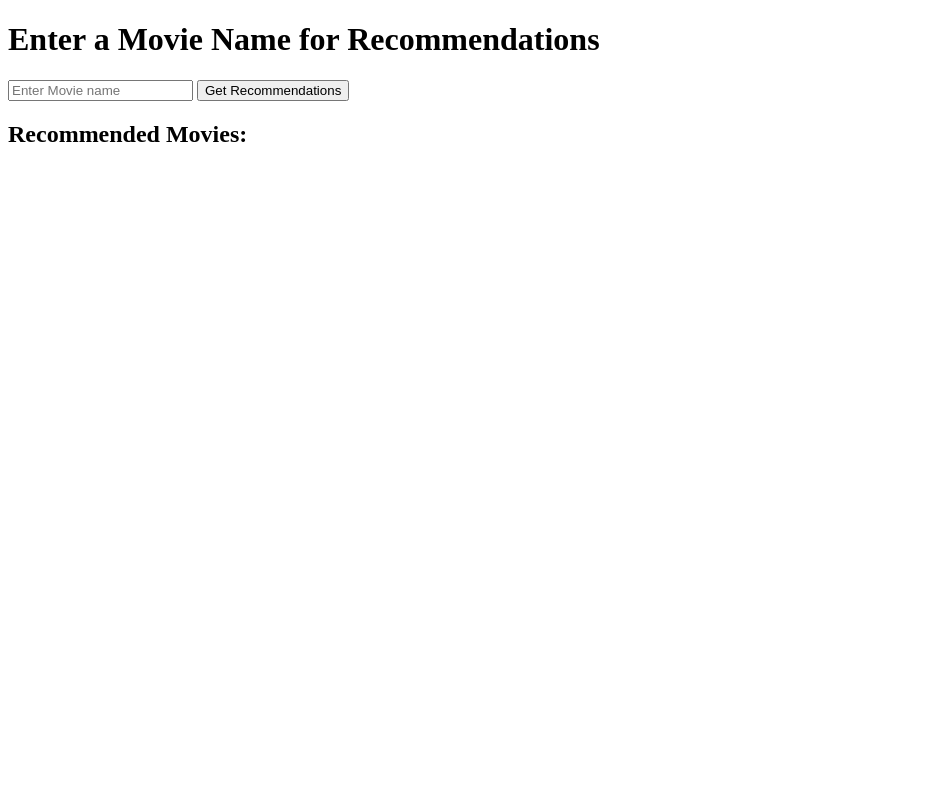
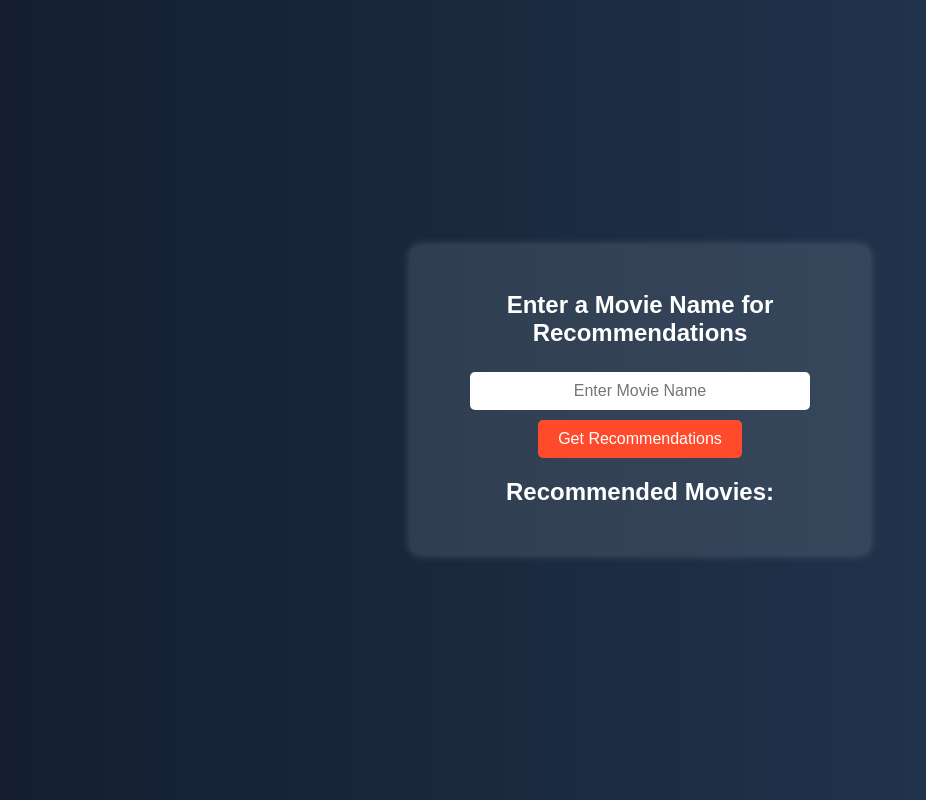
Before and after one commit to rbbishtji236/movie-recommended-system, a Flask app: page / in a window 1280 px wide. Shown: the whole page, without its empty margins (0-926 px from the left). Run offline with Flask 3, Linux system fonts and the light colour scheme; parts of the project's set-up code (start-up, migrations or seed data) failed here and were passed over.

Commit message:
Updated html file

```diff
--- a/templates/index.html
+++ b/templates/index.html
@@ -1,19 +1,106 @@
 <!DOCTYPE html>
-<html>
+<html lang="en">
 <head>
+    <meta charset="UTF-8">
+    <meta name="viewport" content="width=device-width, initial-scale=1.0">
     <title>Movie Recommendation</title>
     <script src="https://code.jquery.com/jquery-3.6.0.min.js"></script>
+    <style>
+        /* Global Styles */
+        body {
+            font-family: Arial, sans-serif;
+            background: linear-gradient(to right, #141e30, #243b55);
+            color: white;
+            text-align: center;
+            margin: 0;
+            padding: 0;
+            height: 100vh;
+            display: flex;
+            flex-direction: column;
+            justify-content: center;
+            align-items: center;
+        }
+
+        /* Container */
+        .container {
+            background: rgba(255, 255, 255, 0.1);
+            padding: 30px;
+            border-radius: 10px;
+            box-shadow: 0 0 10px rgba(255, 255, 255, 0.2);
+            width: 80%;
+            max-width: 400px;
+        }
+
+        h1 {
+            font-size: 24px;
+            margin-bottom: 15px;
+        }
+
+        /* Form Styling */
+        input[type="text"] {
+            width: 80%;
+            padding: 10px;
+            margin: 10px 0;
+            border: none;
+            border-radius: 5px;
+            outline: none;
+            font-size: 16px;
+            text-align: center;
+        }
+
+        button {
+            background: #ff4b2b;
+            color: white;
+            border: none;
+            padding: 10px 20px;
+            font-size: 16px;
+            border-radius: 5px;
+            cursor: pointer;
+            transition: 0.3s ease;
+        }
+
+        button:hover {
+            background: #ff3a1a;
+        }
+
+        /* Recommendations List */
+        h2 {
+            margin-top: 20px;
+        }
+
+        ul {
+            list-style: none;
+            padding: 0;
+        }
+
+        li {
+            background: rgba(255, 255, 255, 0.2);
+            margin: 5px;
+            padding: 10px;
+            border-radius: 5px;
+            font-size: 16px;
+        }
+
+        li.error {
+            color: #ff3a1a;
+            font-weight: bold;
+        }
+    </style>
 </head>
 <body>
+
+    <div class="container">
         <h1>Enter a Movie Name for Recommendations</h1>
 
         <form id="recommendationForm">
-        <input type="text" id="movieInput" name="movie" placeholder="Enter Movie name" required>
+            <input type="text" id="movieInput" name="movie" placeholder="Enter Movie Name" required>
+            <br>
             <button type="submit">Get Recommendations</button>
         </form>
 
         <h2>Recommended Movies:</h2>
         <ul id="recommendationList"></ul>
+    </div>
 
     <script>
         $(document).ready(function () {
@@ -35,7 +122,7 @@
                         $("#recommendationList").empty(); // Clear previous results
 
                         if (response.error) {
-                            $("#recommendationList").append("<li style='color: red;'>" + response.error + "</li>");
+                            $("#recommendationList").append("<li class='error'>" + response.error + "</li>");
                         } else {
                             response.recommendations.forEach(function (movie) {
                                 $("#recommendationList").append("<li>" + movie + "</li>");
@@ -43,11 +130,12 @@
                         }
                     },
                     error: function () {
-                        $("#recommendationList").append("<li style='color: red;'>Error fetching recommendations.</li>");
+                        $("#recommendationList").append("<li class='error'>Error fetching recommendations.</li>");
                     }
                 });
             });
         });
     </script>
+
 </body>
 </html>
```
Lines whose indentation alone changed are shown as unchanged.
